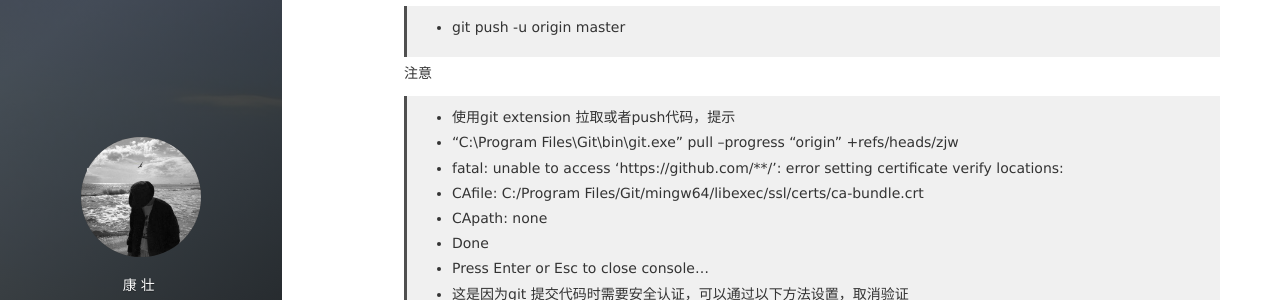
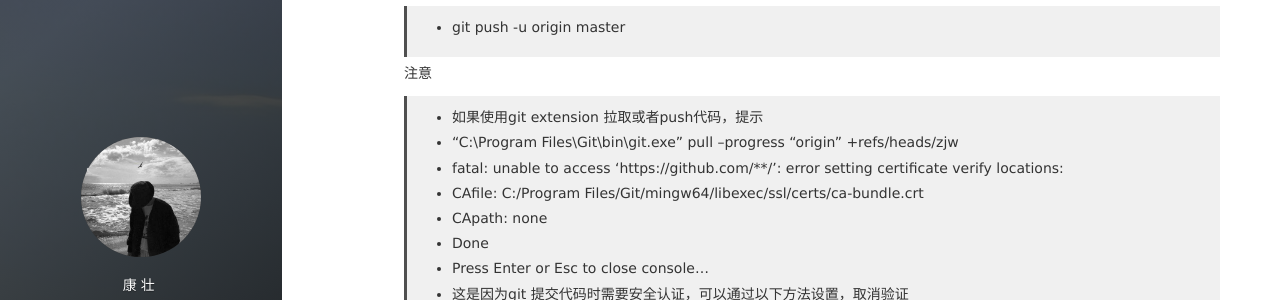
Before and after one commit to kangzhuang0201/kangzhuang0201.github.io, a Jekyll site: the page built from _posts/2019-05-27-GitTutorial.md, in a window 1280 px wide and 900 px high, scrolled down 1725 px. Shown: the part 151-451 px from the top of the window. Built offline with Jekyll 4.4.1, drawn with Linux system fonts in a browser that asks for light colours; nearby versions of some CDN libraries; comment, search, counter and statistics services are not loaded.

Commit message:
修改博客

```diff
--- a/_posts/2019-05-27-GitTutorial.md
+++ b/_posts/2019-05-27-GitTutorial.md
@@ -84,7 +84,7 @@ tag: 工具
 
 注意
 
->* 使用git extension 拉取或者push代码，提示
+>* 如果使用git extension 拉取或者push代码，提示
 >* "C:\Program Files\Git\bin\git.exe" pull --progress "origin" +refs/heads/zjw
 >* fatal: unable to access 'https://github.com/**/': error setting certificate verify locations:
 >* CAfile: C:/Program Files/Git/mingw64/libexec/ssl/certs/ca-bundle.crt
```
